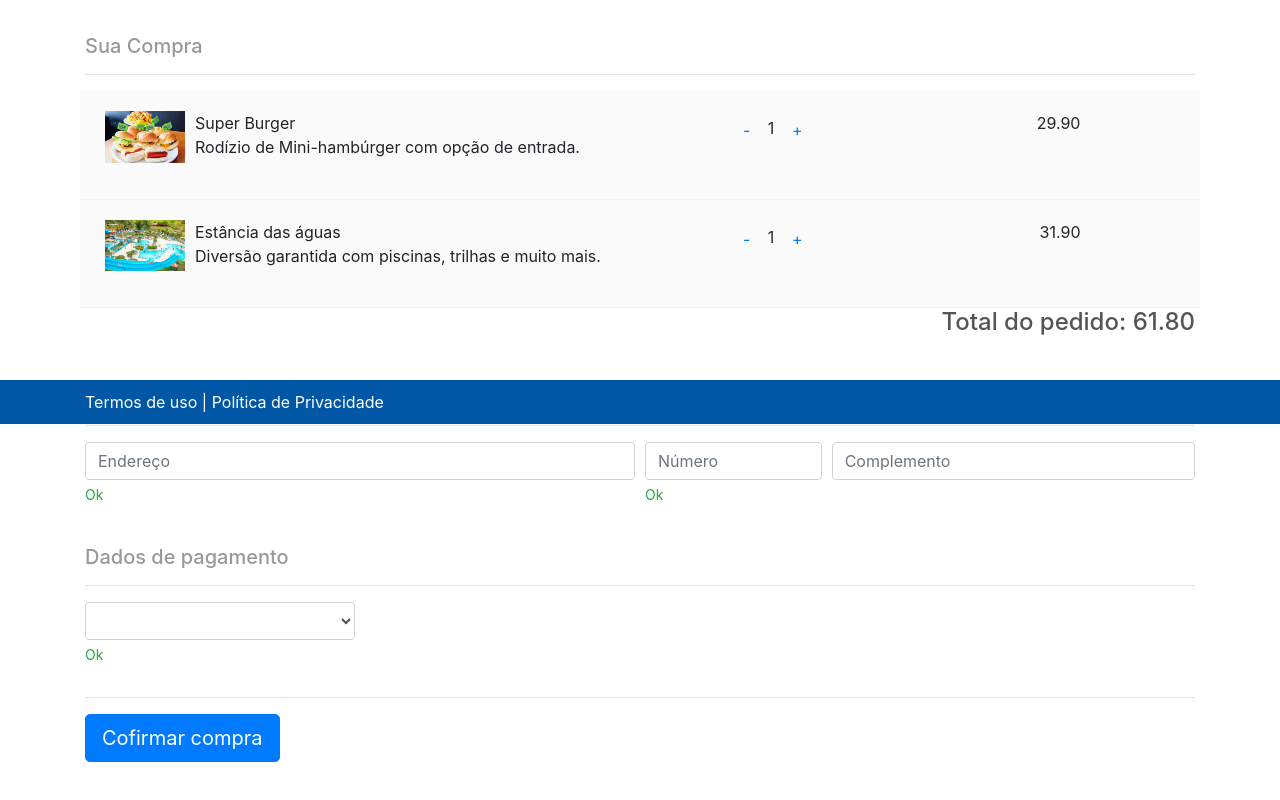
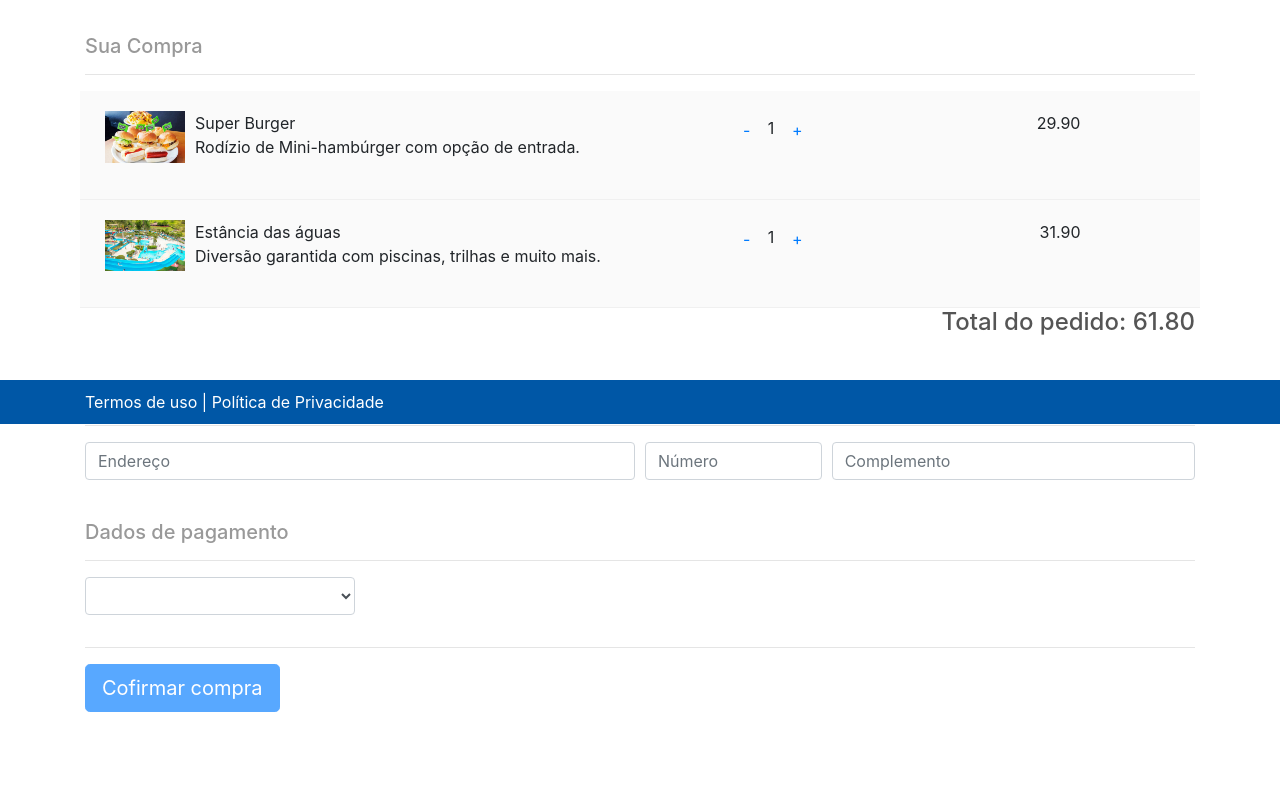
Before and after one commit to gusfrancos/angular4-curso-estudos, an Angular app in the folder app2/: page /ordem-compra in a window 1280 px wide. Shown: the part 376-1176 px from the top of the page. Built offline with nearby package versions, Linux system fonts and the light colour scheme.

Commit message:
Update ordem-compra.component.html

```diff
--- a/app2/src/app/ordem-compra/ordem-compra.component.html
+++ b/app2/src/app/ordem-compra/ordem-compra.component.html
@@ -75,7 +75,8 @@
             autocomplete="off"
             formControlName="endereco"
           >
-          <small class="form-text text-success">Ok</small>
+          <small *ngIf="formulario.get('endereco').valid && formulario.get('endereco').touched" class="form-text text-success">Ok</small>
+          <small *ngIf="!formulario.get('endereco').valid && formulario.get('endereco').touched" class="form-text text-danger">Endereço inválido</small>
         </div>
 
         <div class="form-group col-md-2">
@@ -86,7 +87,9 @@
             autocomplete="off"
             formControlName="numero"
           >
-          <small class="form-text text-success">Ok</small>
+          <small *ngIf="formulario.get('numero').valid && formulario.get('endereco').touched" class="form-text text-success">Ok</small>
+          <small *ngIf="!formulario.get('numero').valid && formulario.get('endereco').touched" class="form-text text-danger">Número inválido</small>
+
         </div>
 
         <div class="form-group col-md-4">
@@ -116,7 +119,9 @@
             <option value="dinheiro">Dinheiro</option>
             <option value="debito">Débito</option>
           </select>
-          <small class="form-text text-success">Ok</small>
+          <small *ngIf="formulario.get('formaPagamento').valid && formulario.get('endereco').touched" class="form-text text-success">Ok</small>
+          <small *ngIf="!formulario.get('formaPagamento').valid && formulario.get('endereco').touched" class="form-text text-danger">Forma de pagamento inválido</small>
+
         </div>
       </div>
 
@@ -124,6 +129,7 @@
       <button
         type="submit"
         class="btn btn-primary btn-lg"
+        [disabled]="!formulario.valid"
       >Cofirmar compra</button>
     </form>
   </div>
```
